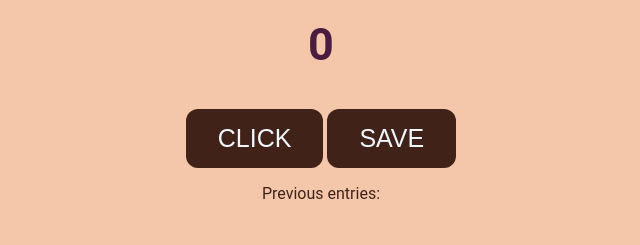
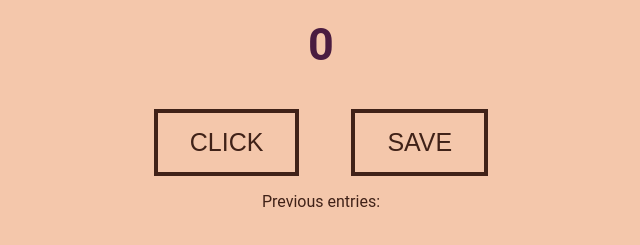
Before and after one commit to ThatBrendan/PeopleCount, a plain HTML site: page index.html in a window 1280 px wide. Shown: the part 293-538 px from the top of the page, without its empty margins (319-959 px from the left). Drawn offline with Linux system fonts and the light colour scheme.

Commit message:
Made changes to style.css

```diff
--- a/style.css
+++ b/style.css
@@ -24,12 +24,13 @@ p {
   color: #402218;
 }
 button {
-  border-radius: 12px;
   border: none;
   padding: 15px 32px;
   text-align: center;
-  background-color: #402218;
-  color: aliceblue;
+  color: #402218;
   text-decoration: none;
   font-size: 25px;
+  border: 0.3rem solid #402218;
+  background: #f4c7ab;
+  margin: 0 1.5rem;
 }
```
